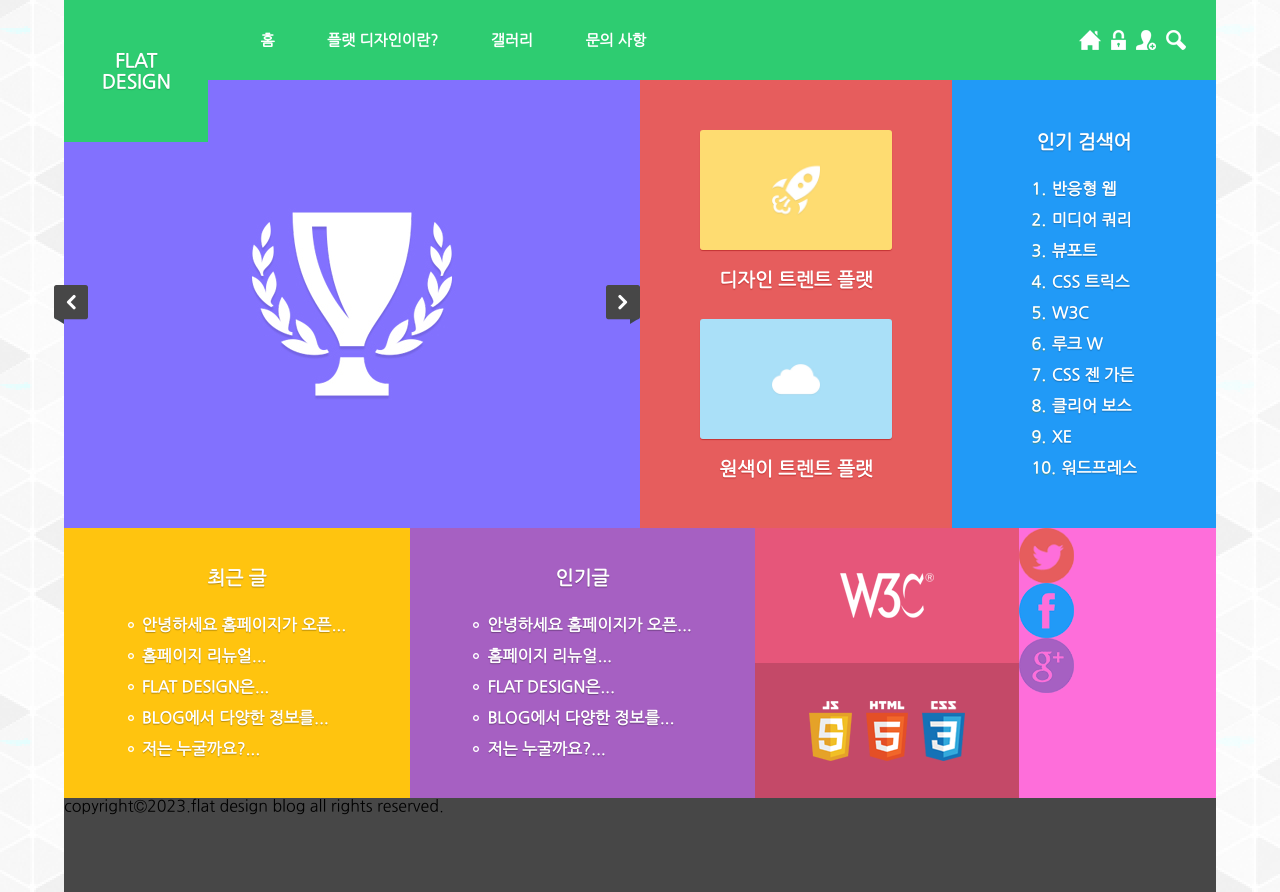
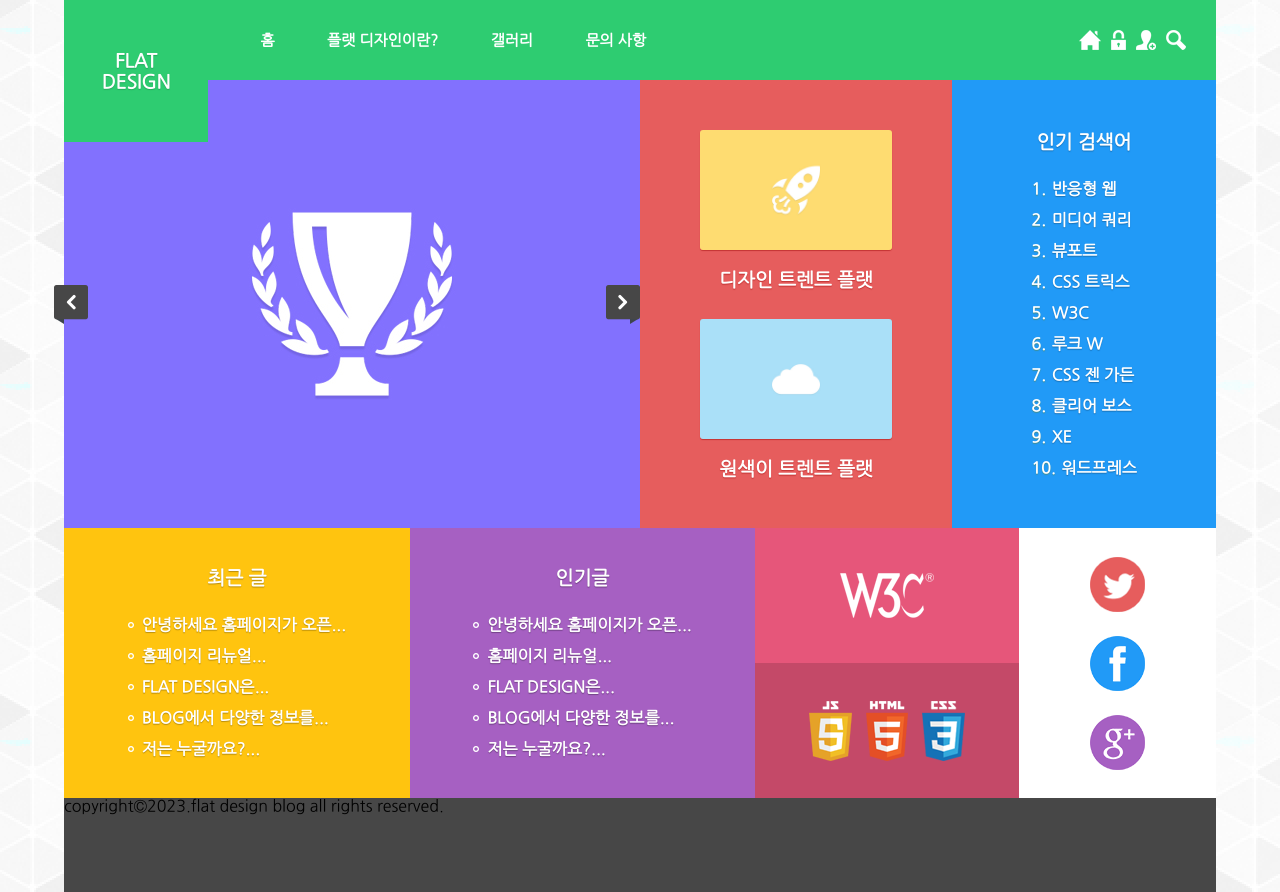
Before and after one commit to NewBean0312/dokdoWebSiteCode, a plain HTML site: page index.html in a window 1280 px wide. Drawn offline with Linux system fonts and the light colour scheme; files whose address does not match are found by name.

Commit message:
소셜 네트워크 영역 CSS 작업

```diff
--- a/CSS/index.css
+++ b/CSS/index.css
@@ -292,6 +292,19 @@ span.next_btn {
   padding: 1.875rem 12.5%; /* 40px ÷ 320px */
 }
 
+/* 소셜 네트워크 영역 */
+.social_section {
+  order: 9;
+  padding: 24px 12.5%;
+  padding: 1.500rem 12.5%; /* 40px ÷ 320px */
+  background-color: #fff;
+}
+
+.social_list {
+  display: flex;
+  justify-content: space-between;
+}
+
 /* 태블릿용 CSS */
 @media all and (min-width: 768px) {
   #wrap {
@@ -435,6 +448,26 @@ span.next_btn {
   .banner_list li:nth-child(2) {
     margin: 0 14px;
     margin: 0 0.875rem;
+  }
+
+  /* 소셜 네트워크 영역 CSS */
+  .social_section {
+    display: flex;
+    order: 7;
+    justify-content: center;
+    align-items: center;
+    width: 16.666667%; /* 128px ÷ 768px */
+    padding: 0;
+  }
+
+  .social_list {
+    flex-direction: column;
+    justify-content: flex-start;
+  }
+
+  .social_list li:nth-child(2) {
+    margin: 24px 0;
+    margin: 1.500rem 0;
   }
 }
 
@@ -598,4 +631,10 @@ span.next_btn {
     order: 7;
     width: 22.916667%; /* 220px ÷ 960px */
   }
+
+  /* 소셜 네트워크 영역 CSS */
+  .social_section {
+    order: 8;
+    width: 17.083333%; /* 164px ÷ 960px */
+  }
 }
```
